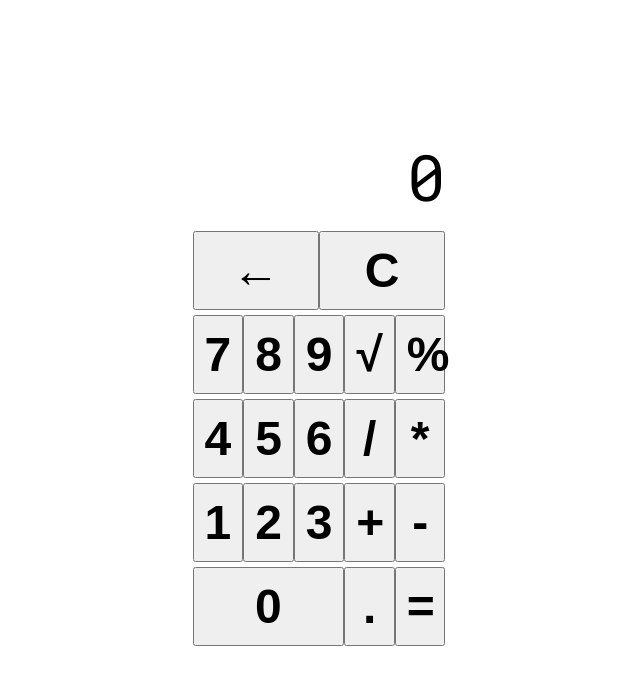
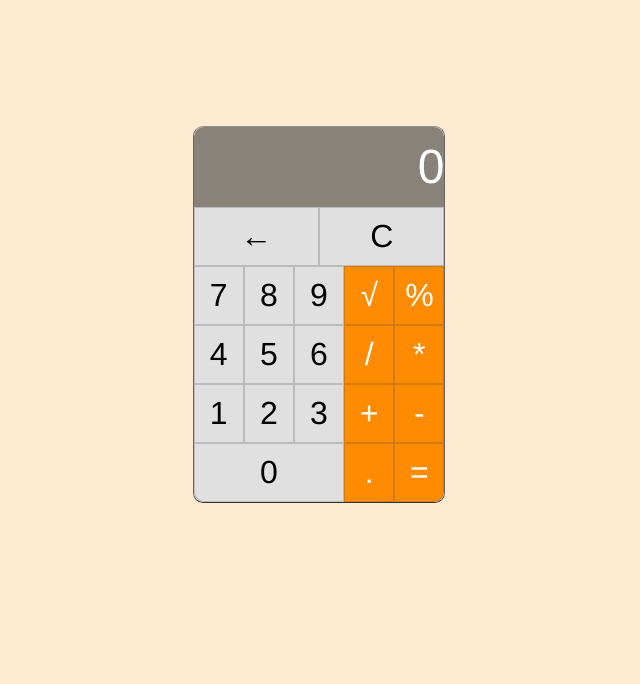
Before and after one commit to kkatsi/reactcalculator, a React (Create React App) app: page / in a window 1280 px wide. Shown: the top 684 px of the page, without its empty margins (321-961 px from the left). Built offline with nearby package versions, Linux system fonts and the light colour scheme.

Commit message:
Added new styling.

```diff
--- a/src/styles.css
+++ b/src/styles.css
@@ -1,17 +1,34 @@
+body{
+  background-color: #ffebd2;
+}
+
 .App {
   margin: 10%;
   margin-left: 40%;
   margin-right: 40%;
+  border-right: 1px solid #646464;
+border-bottom: 1px solid #343434;
+border-left: 1px solid #646464;
+border-top: 1px solid #939393;
+border-radius: 10px;
+
+}
+
+*:focus {
+    outline: 0;
 }
 
 .Screen {
-  height: 100px;
+  height: 80px;
   max-width: 100%;
-  line-height: 100px;
+  line-height: 80px;
   text-align: right;
   margin: auto;
-  font-size: 400%;
-  font-family: "Roboto Mono";
+  font-size: 3em;
+  font-family: "HelveticaNeue-UltraLight", "Helvetica Ultra Light", "Helvetica Neue", Helvetica, Arial, sans-serif;
+  color: #ffffff;
+  background-color: rgba(75,75,75,.65);
+  border-radius: 10px 10px 0px 0px;
 }
 
 .numsContainer {
@@ -34,22 +51,47 @@
 
 .Button {
   padding: 10px;
-  margin-top: 5px;
-  color: black;
-  font-weight: bold;
-  font-size: 3em;
+  border: 1px solid rgba(75,75,75,.25);
+  font-family: "HelveticaNeue-UltraLight", "Helvetica Ultra Light", "Helvetica Neue", Helvetica, Arial, sans-serif;
+  font-size: 2em;
+  color: #000000;
   text-align: center;
 }
 
 .numsContainer > .Button {
   width: 33.3%;
   flex-grow: 1;
+  background-color: #e0e0e0;
+}
+
+.numsContainer > button:active {
+
+  background-color: #b8b8b8;
+}
+
+.numsContainer > button:last-child {
+  border-radius: 0px 0px 0px 10px;
 }
 
 .symbsetContainer > .Button {
   width: 50%;
+  background-color: #ff8c00;
+  color: #ffffff;
+}
+
+.symbsetContainer > button:last-child {
+  border-radius: 0px 0px 10px 0px;
+}
+
+.symbsetContainer > button:active {
+  background-color: #945100;
 }
 
 .clearContainer > .Button {
   width: 50%;
+  background-color: #e0e0e0;
 }
+
+.clearContainer > button:active {
+  background-color: #b8b8b8;
+}
```
